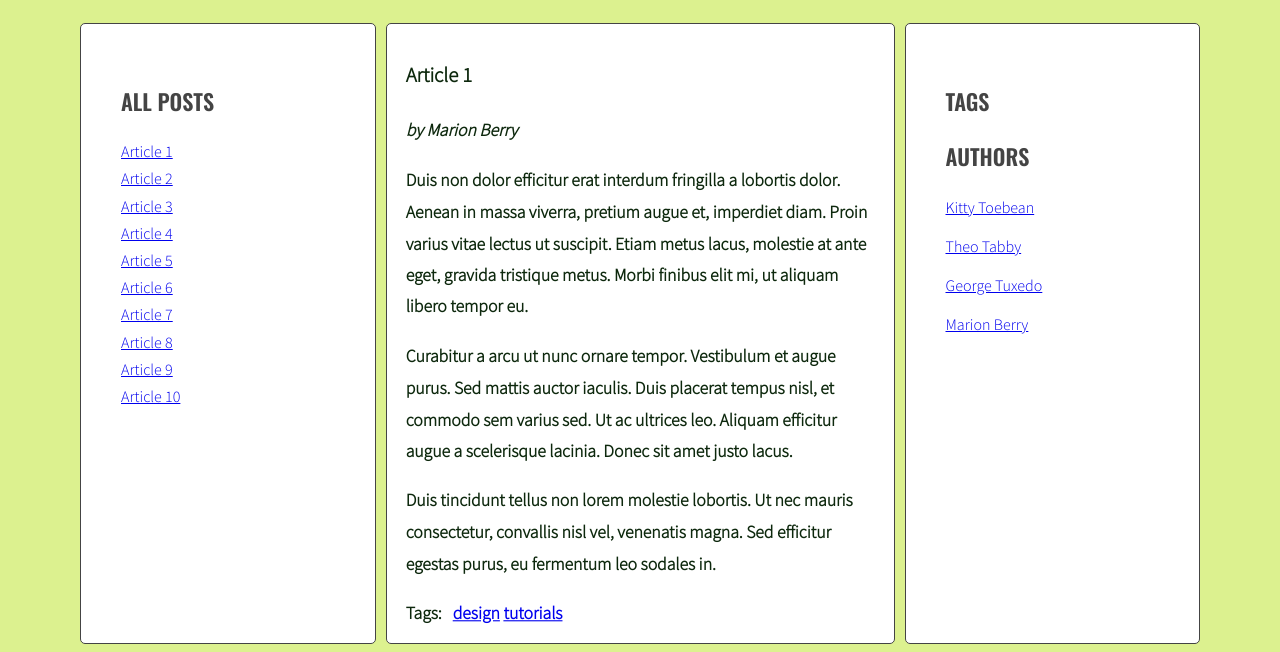
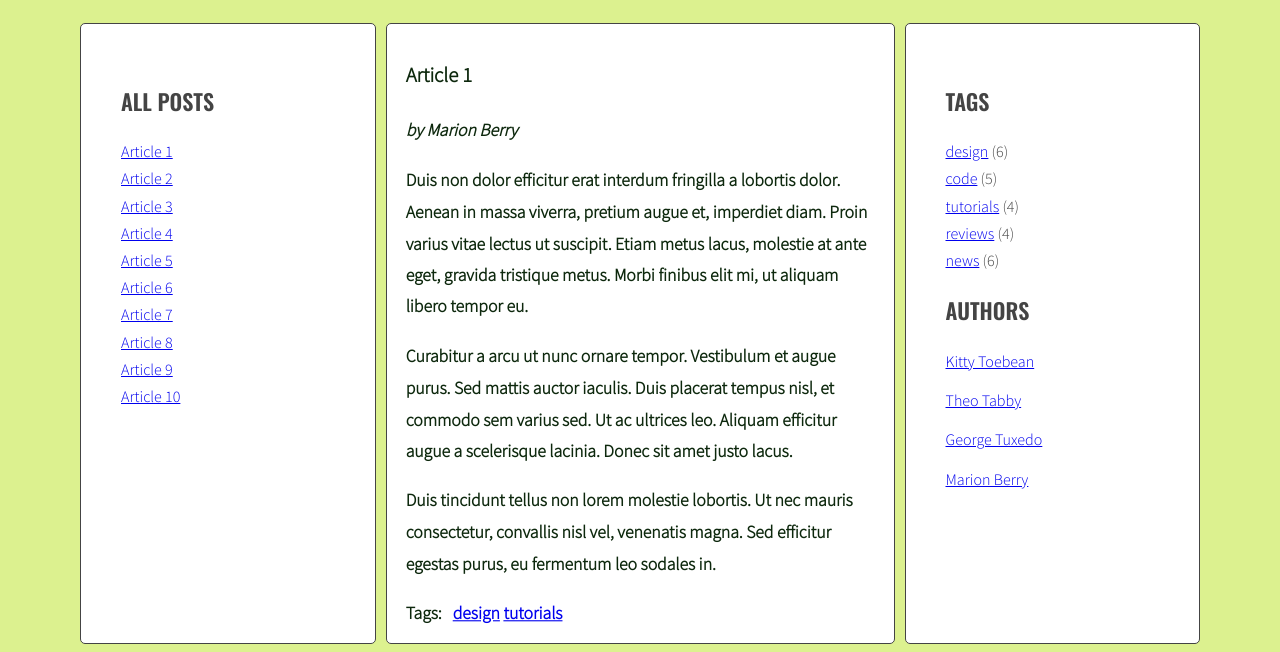
Before and after one commit to IrynaBrusentsova/javascript-blog, a website: page index.html in a window 1280 px wide. Shown: the part 220-872 px from the top of the page. Drawn offline with nearby package versions, Linux system fonts and the light colour scheme.

Commit message:
Fix layout

```diff
--- a/index.html
+++ b/index.html
@@ -209,11 +209,11 @@
             <aside class="sidebar">
               <h2 class="section-title">Tags</h2>
               <ul class="list tags">
-                <!-- <li><a href="#">design</a> <span>(6)</span></li>
+                <li><a href="#">design</a> <span>(6)</span></li>
                 <li><a href="#">code</a> <span>(5)</span></li>
                 <li><a href="#">tutorials</a> <span>(4)</span></li>
                 <li><a href="#">reviews</a> <span>(4)</span></li>
-                <li><a href="#">news</a> <span>(6)</span></li> -->
+                <li><a href="#">news</a> <span>(6)</span></li>
               </ul>
               <h2 class="section-title" data-tags="design tutorials">Authors</h2>
               <ul class="list authors">
```
